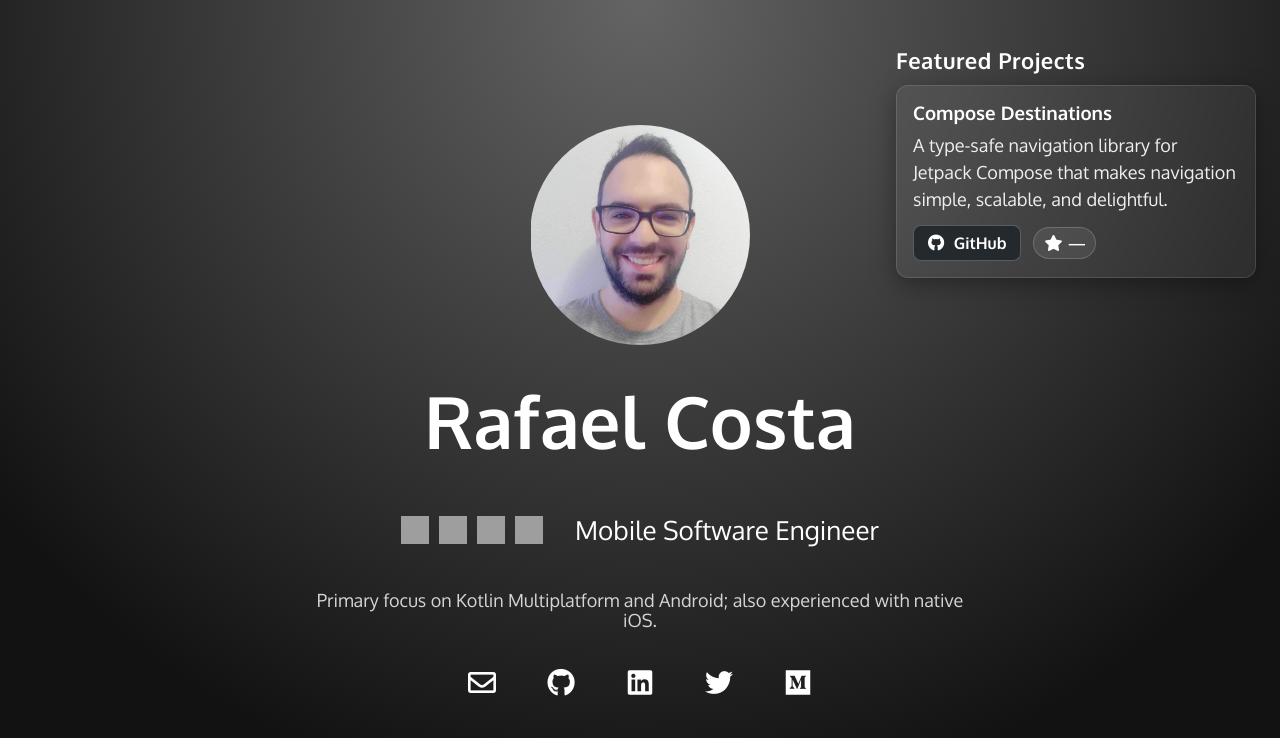
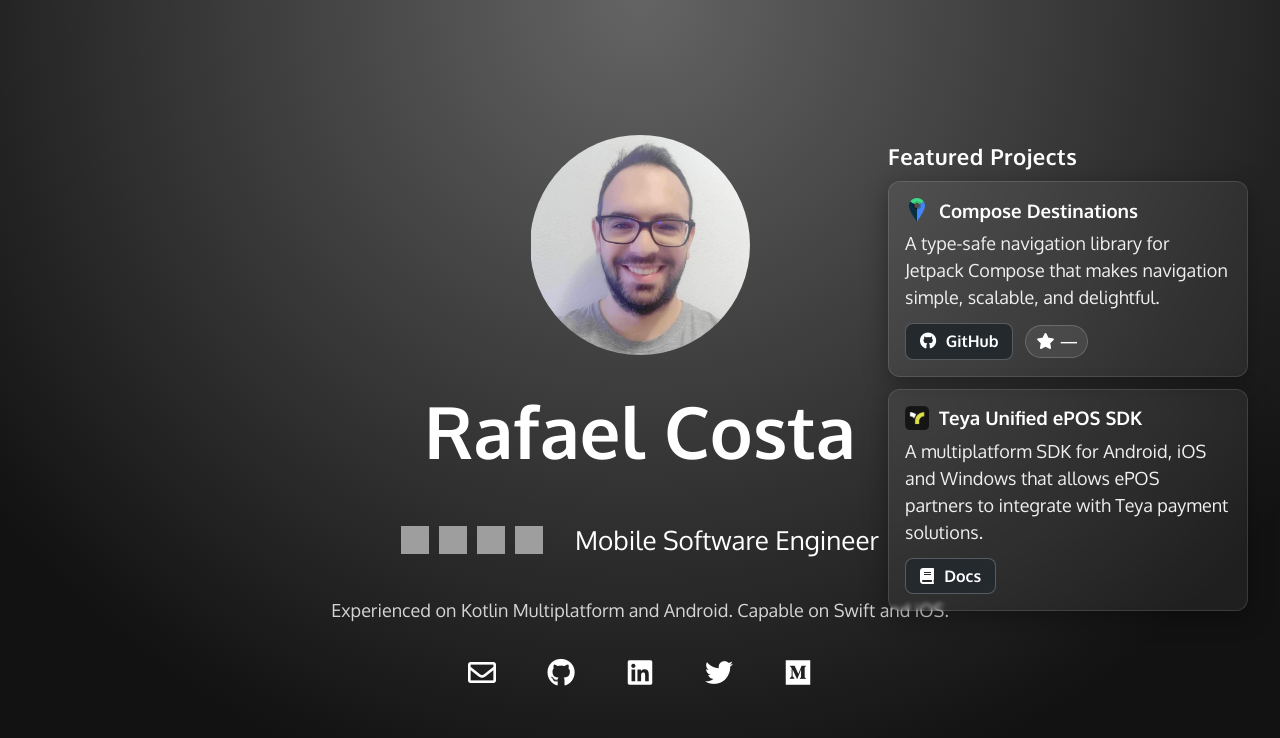
Before and after one commit to raamcosta/raamcosta.github.io, a plain HTML site: page index.html in a window 1280 px wide. Drawn offline with nearby package versions, Linux system fonts and the light colour scheme; no server answers; grey boxes are pictures that could not be loaded.

Commit message:
Add new featured project, update descriptions, refine styles, and tweak layout for improved accessibility and design consistency

```diff
--- a/css/app.css
+++ b/css/app.css
@@ -375,8 +375,8 @@ main {
 /* Anchor sidebar to right edge on larger screens */
 .col-aside {
   position: fixed;
-  right: 24px;
-  top: 24px;
+  right: 32px;
+  top: 120px; /* moved a little further down from 24px */
   width: 360px;
   text-align: left;
   z-index: 2;
@@ -396,3 +396,38 @@ main {
 }
 /* Vertical stack for multiple project cards */
 #featured .card + .card { margin-top: 12px; }
+
+/* Project title with icon */
+.project-title {
+  display: inline-flex;
+  align-items: center;
+  gap: 10px;
+  margin: 0 0 8px 0; /* match card h3 spacing */
+}
+.project-title .project-icon {
+  width: 24px;
+  height: 24px;
+  display: inline-block;
+}
+
+/* Make the title (icon + text) a clean, accessible link */
+.project-title .project-link {
+  display: inline-flex;
+  align-items: center;
+  gap: 10px;
+  color: inherit;
+  text-decoration: none;
+}
+.project-title .project-link:hover {
+  text-decoration: underline;
+  text-underline-offset: 2px;
+}
+.project-title .project-link:focus-visible {
+  outline: 2px solid rgba(255,255,255,0.6);
+  outline-offset: 2px;
+  border-radius: 6px;
+}
+
+@media (max-width: 500px){
+  .project-title .project-icon { width: 20px; height: 20px; }
+}
--- a/index.html
+++ b/index.html
@@ -13,10 +13,8 @@
     <meta name="keywords" content="Rafael Costa, Mobile Software Engineer, Kotlin Multiplatform, Android, iOS, Compose Destinations" />
     <meta property="og:title" content="Rafael Costa — Mobile Software Engineer">
     <meta property="og:url" content="http://rafaelcosta.xyz">
-    <meta property="og:image" content="https://raw.githubusercontent.com/raamcosta/raamcosta.github.io/master/screenshot.png">
     <meta property="og:description" content="Rafael Costa — Mobile Software Engineer focused on Kotlin Multiplatform and Android. Creator of Compose Destinations.">
 
-    <link rel="icon" href="favicon.ico">
     <link rel="stylesheet" type="text/css" href='https://fonts.googleapis.com/css?family=Oxygen:400,700'>
     <link rel="stylesheet" type="text/css" href="https://cdnjs.cloudflare.com/ajax/libs/normalize/8.0.0/normalize.min.css">
     <link rel="stylesheet" href="https://cdnjs.cloudflare.com/ajax/libs/animate.css/3.5.2/animate.min.css">
@@ -48,7 +46,7 @@
             </p>
           </div>
 
-          <p class='tagline'>Primary focus on Kotlin Multiplatform and Android; also experienced with native iOS.</p>
+          <p class='tagline'>Experienced on Kotlin Multiplatform and Android. Capable on Swift and iOS.</p>
 
           <nav class="hi-icon-wrap hi-icon-effect-8">
             <a href="mailto:rafael.alexm.costa@gmail.com" target="_blank" aria-label="Email Rafael" rel="noopener">
@@ -72,7 +70,12 @@
           <section id="featured">
             <h2 class="section-title">Featured Projects</h2>
             <div class="card">
-              <h3>Compose Destinations</h3>
+              <h3 class="project-title">
+                <a class="project-link" href="https://composedestinations.rafaelcosta.xyz/" target="_blank" rel="noopener" aria-label="Open Compose Destinations website">
+                  <img class="project-icon" src="img/composedestinations.svg" alt="Compose Destinations" title="Compose Destinations"/>
+                  <span>Compose Destinations</span>
+                </a>
+              </h3>
               <p>A type-safe navigation library for Jetpack Compose that makes navigation simple, scalable, and delightful.</p>
               <div class="card-actions">
                 <a class="btn btn-gh" href="https://github.com/raamcosta/compose-destinations" target="_blank" rel="noopener" aria-label="Open Compose Destinations on GitHub">
@@ -82,6 +85,21 @@
                   <i class="fa fa-star" aria-hidden="true"></i>
                   <span id="star-count" aria-live="polite">—</span>
                 </span>
+              </div>
+            </div>
+
+            <div class="card">
+              <h3 class="project-title">
+                <a class="project-link" href="https://docs.teya.com/epos-sdk/overview" target="_blank" rel="noopener" aria-label="Open Teya Unified ePOS SDK documentation">
+                  <img class="project-icon" src="img/teya.ico" alt="Teya Unified ePOS SDK" title="Teya Unified ePOS SDK"/>
+                  <span>Teya Unified ePOS SDK</span>
+                </a>
+              </h3>
+              <p>A multiplatform SDK for Android, iOS and Windows that allows ePOS partners to integrate with Teya payment solutions.</p>
+              <div class="card-actions">
+                <a class="btn btn-gh" href="https://docs.teya.com/epos-sdk/overview" target="_blank" rel="noopener" aria-label="Open Teya Unified ePOS SDK documentation">
+                  <i class="fa fa-book" aria-hidden="true"></i> Docs
+                </a>
               </div>
             </div>
           </section>
```
Also changed, not shown: favicon.ico (deleted), img/composedestinations.svg (added), img/teya.ico (added).
